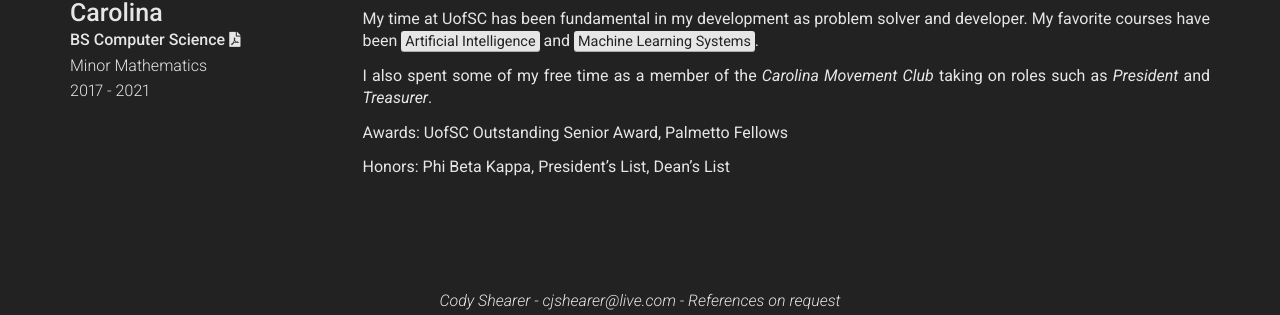
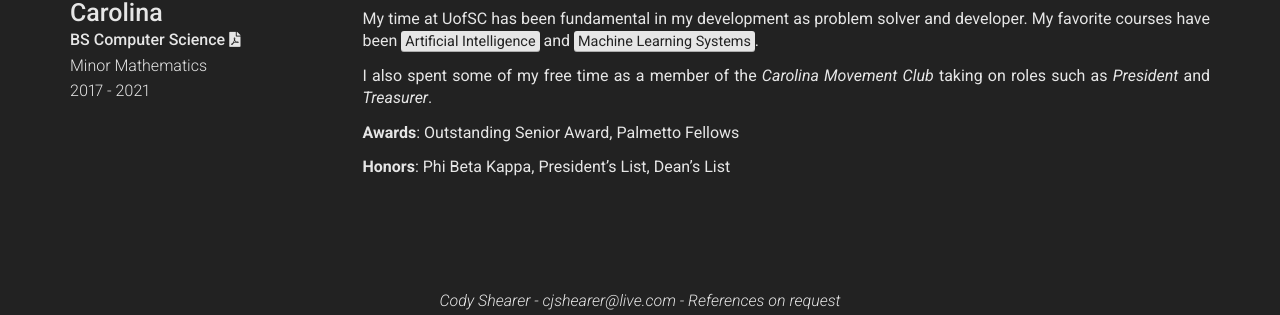
Before and after one commit to cjshearer/modern-hugo-resume, a Jekyll site: the page built from index.md, in a window 1280 px wide. Shown: the part 1321-1636 px from the top of the page. Built offline with Jekyll 4.4.1, drawn with Linux system fonts in a browser that asks for light colours; nearby versions of some CDN libraries.

Commit message:
fix: align education styling with about_me section
The styling in the "about me" section uses bold font to distiguish a
category title from the items in the list that it precedes, so I
replicate that in the education section by bolding "Awards" and
"Honors".

```diff
--- a/_data/education.yml
+++ b/_data/education.yml
@@ -17,10 +17,10 @@
     - "I also spent some of my free time as a member of the *Carolina Movement
     Club* taking on roles such as *President* and *Treasurer*."
 
-    - "Awards: [UofSC Outstanding Senior
+    - "**Awards**: [Outstanding Senior
     Award](https://sc.edu/about/signature_events/awards_day/award_recipients.php?search=Cody%20James%20Shearer#recipients),
     Palmetto Fellows"
 
-    - "Honors: [Phi Beta Kappa](https://www.pbk.org/About), [President's
+    - "**Honors**: [Phi Beta Kappa](https://www.pbk.org/About), [President's
     List](https://sc.edu/about/signature_events/awards_day/award_recipients.php?search=Cody%20James%20Shearer#recipients),
     Dean's List"
```
